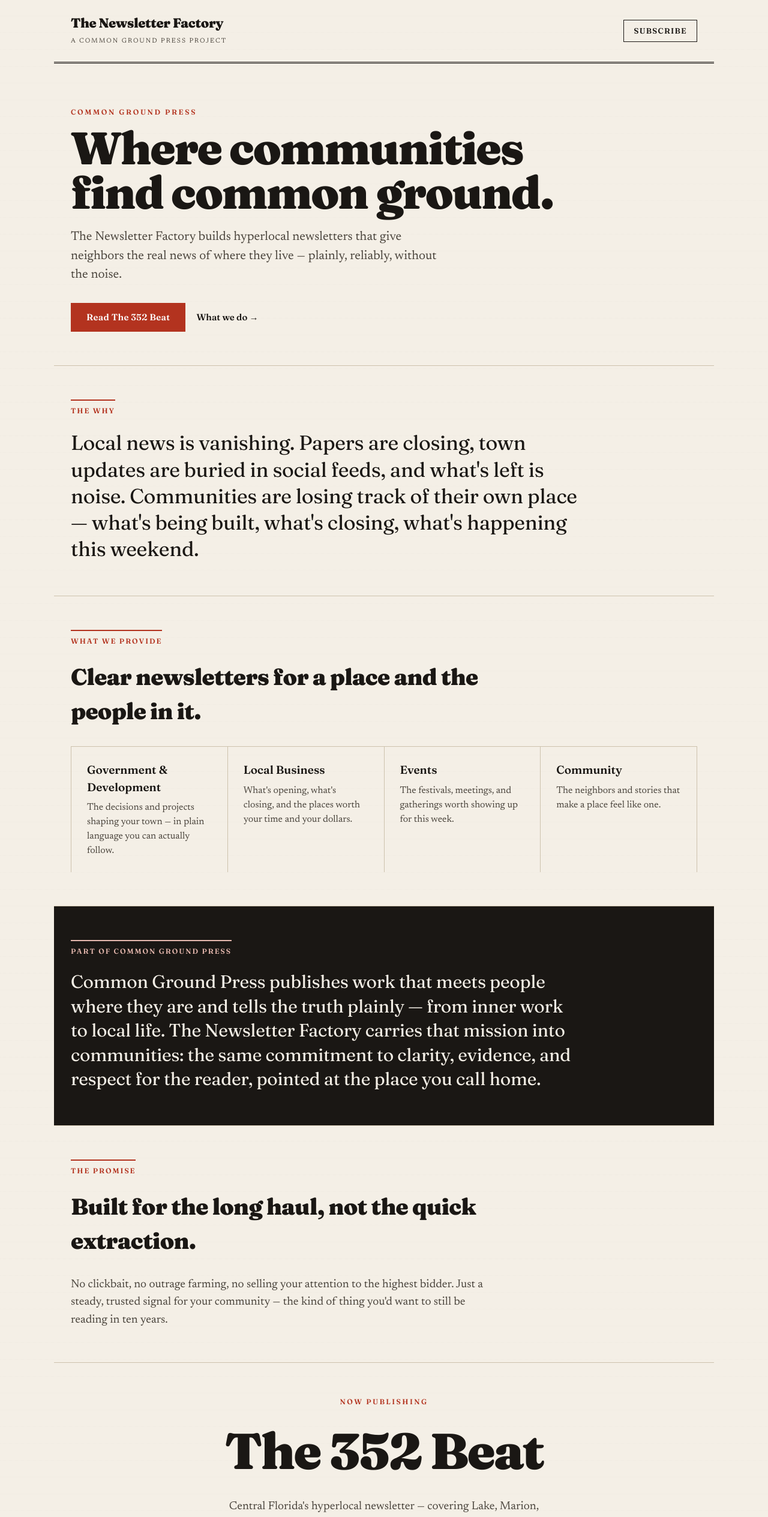
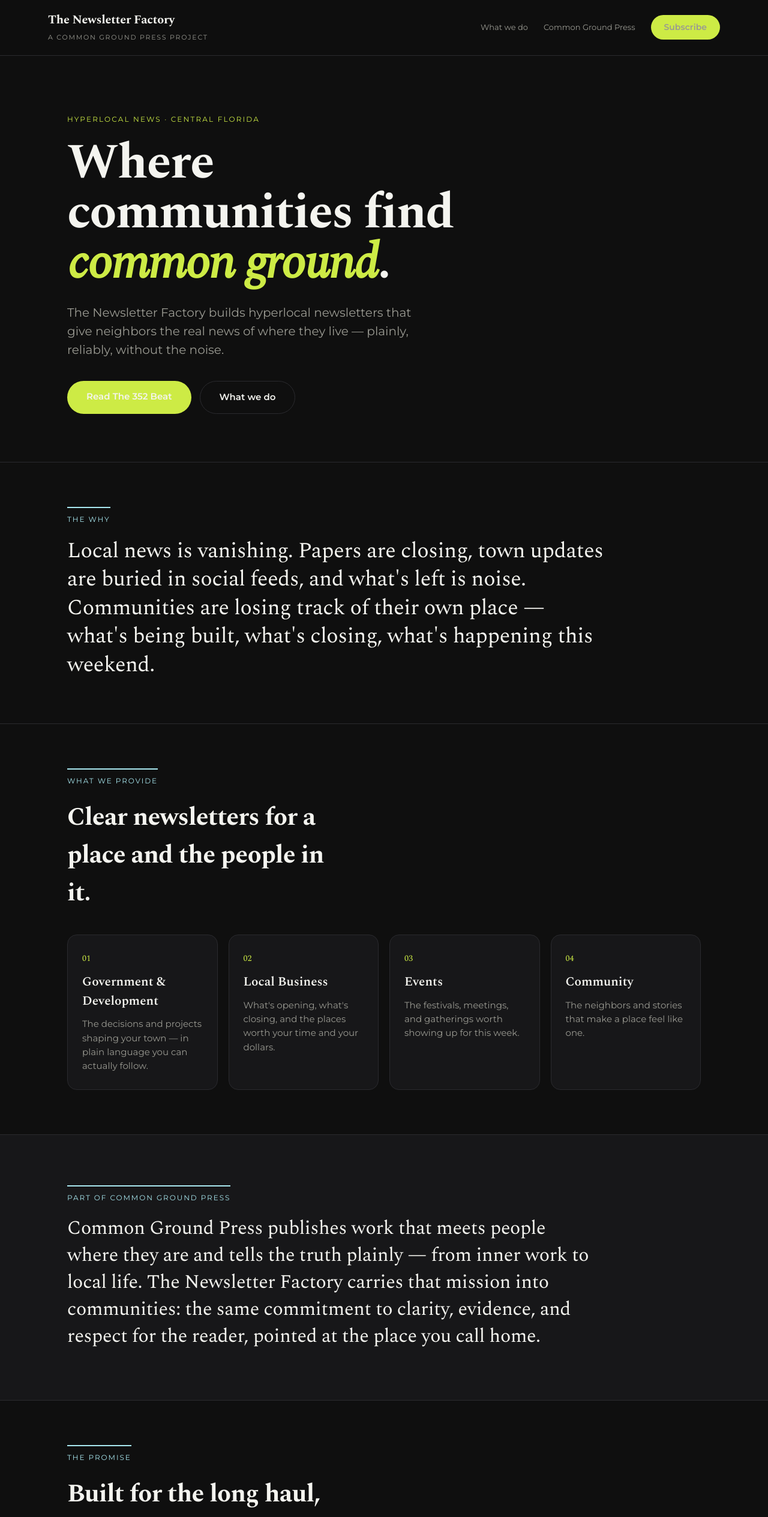
Before and after one commit to terrep263/newsletter-factory, a Next.js app: page / in a window 1280 px wide. Shown: the top 2529 px of the page at 60% size. Built offline with nearby package versions, Linux system fonts and the light colour scheme.

Commit message:
Re-skin public landing in Warta style (Spectral/Montserrat, dark theme, lime/cyan accents) — same content

```diff
--- a/app/globals.css
+++ b/app/globals.css
@@ -1,5 +1,6 @@
 /* Newsletter Factory — editorial / wire-service aesthetic */
 @import url('https://fonts.googleapis.com/css2?family=Fraunces:opsz,wght@9..144,400;9..144,600;9..144,900&family=Newsreader:ital,opsz,wght@0,6..72,400;0,6..72,500;1,6..72,400&display=swap');
+@import url('https://fonts.googleapis.com/css2?family=Spectral:ital,wght@0,400;0,500;0,600;0,700;0,800;1,400&family=Montserrat:wght@400;500;600;700&display=swap');
 
 :root {
   --paper: #f4efe6;
@@ -152,45 +153,75 @@
 .card button, main button { padding:.5rem .85rem; border-radius:6px; border:1px solid var(--ink,#1a1a1a); background:var(--ink,#1a1a1a); color:#fff; }
 @media (max-width:640px){ .form-grid{ grid-template-columns:1fr; } }
 
-/* --- Public landing page --- */
-.landing { max-width: 1100px; margin: 0 auto; }
-.landing-top { display:flex; justify-content:space-between; align-items:center; padding: 22px 28px; border-bottom: 3px double var(--ink); }
-.landing-top .brand-name { font-family:'Fraunces',serif; font-weight:900; font-size:22px; letter-spacing:-0.02em; display:block; }
-.landing-top .brand-sub { font-size:11px; text-transform:uppercase; letter-spacing:0.18em; color:var(--ink-soft); }
-.landing-top .top-cta { font-family:'Fraunces',serif; font-weight:600; font-size:13px; text-transform:uppercase; letter-spacing:0.1em; border:1px solid var(--ink); padding:8px 16px; color:var(--ink); }
-.landing-top .top-cta:hover { background:var(--ink); color:var(--paper); text-decoration:none; }
+/* --- Public landing page (Warta-styled, scoped to .w-landing) --- */
+.w-landing {
+  --w-bg:#0f0f0f; --w-surface:#171719; --w-line:#2a2a2e;
+  --w-text:#f4f4ef; --w-muted:#9a9a92; --w-lime:#cdeb45; --w-cyan:#a9e8f0;
+  background:var(--w-bg); color:var(--w-text);
+  font-family:'Montserrat',system-ui,sans-serif; min-height:100vh;
+}
+.w-landing a { color:inherit; }
+.w-wrap { max-width:1120px; margin:0 auto; padding:0 32px; }
 
-.hero { padding: 72px 28px 56px; border-bottom:1px solid var(--rule); }
-.hero-kicker { font-family:'Fraunces',serif; text-transform:uppercase; letter-spacing:0.22em; font-size:12px; color:var(--press); font-weight:600; margin:0 0 14px; }
-.hero-title { font-family:'Fraunces',serif; font-weight:900; font-size:clamp(40px,7vw,76px); line-height:0.98; letter-spacing:-0.03em; margin:0 0 22px; }
-.hero-lede { font-size:21px; line-height:1.5; max-width:640px; color:var(--ink-soft); margin:0 0 30px; }
-.hero-actions { display:flex; gap:18px; align-items:center; flex-wrap:wrap; }
-.btn-primary { font-family:'Fraunces',serif; font-weight:600; font-size:15px; background:var(--press); color:#fff; padding:13px 26px; letter-spacing:0.02em; }
-.btn-primary:hover { background:var(--press-deep); color:#fff; text-decoration:none; }
-.btn-primary.big { font-size:17px; padding:16px 34px; }
-.btn-text { font-family:'Fraunces',serif; font-weight:600; font-size:15px; color:var(--ink); }
+.w-nav { border-bottom:1px solid var(--w-line); position:sticky; top:0; background:rgba(15,15,15,0.88); backdrop-filter:blur(8px); z-index:10; }
+.w-nav-inner { display:flex; justify-content:space-between; align-items:center; padding:18px 0; }
+.w-brand-name { font-family:'Spectral',serif; font-weight:700; font-size:20px; display:block; letter-spacing:-0.01em; }
+.w-brand-sub { font-size:11px; text-transform:uppercase; letter-spacing:0.16em; color:var(--w-muted); }
+.w-nav-links { display:flex; align-items:center; gap:26px; font-size:13px; }
+.w-nav-links a { text-decoration:none; color:var(--w-muted); }
+.w-nav-links a:hover { color:var(--w-text); text-decoration:none; }
 
-section.why, section.provide, section.promise, section.cgp, section.flagship { padding: 56px 28px; border-bottom:1px solid var(--rule); }
-.rule-label { display:inline-block; font-family:'Fraunces',serif; text-transform:uppercase; letter-spacing:0.16em; font-size:12px; font-weight:600; color:var(--press); border-top:2px solid var(--press); padding-top:8px; margin-bottom:22px; }
-.rule-label.light { color:#e7b9af; border-color:#e7b9af; }
-.big-statement { font-family:'Fraunces',serif; font-weight:400; font-size:clamp(24px,3.4vw,34px); line-height:1.3; letter-spacing:-0.01em; max-width:860px; margin:0; }
-.block-head { font-family:'Fraunces',serif; font-weight:900; font-size:clamp(26px,4vw,38px); letter-spacing:-0.02em; margin:0 0 30px; max-width:760px; }
+.w-pill { display:inline-block; border-radius:999px; padding:10px 22px; font-family:'Montserrat',sans-serif; font-weight:600; font-size:14px; text-decoration:none; cursor:pointer; transition:transform .12s ease, background .2s ease; }
+.w-pill:hover { text-decoration:none; }
+.w-pill.w-lg { padding:15px 32px; font-size:15px; }
+.w-pill-lime { background:var(--w-lime); color:#15170a; }
+.w-pill-lime:hover { background:#dbf65a; transform:translateY(-1px); }
+.w-pill-ghost { border:1px solid var(--w-line); color:var(--w-text); }
+.w-pill-ghost:hover { border-color:var(--w-text); }
+.w-pill-dark { background:#0f0f0f; color:var(--w-lime); }
+.w-pill-dark:hover { background:#000; transform:translateY(-1px); }
 
-.pillars { display:grid; grid-template-columns:repeat(auto-fit,minmax(230px,1fr)); gap:0; border-left:1px solid var(--rule); }
-.pillar { padding:24px 26px; border-right:1px solid var(--rule); border-top:1px solid var(--rule); }
-.pillar h3 { font-family:'Fraunces',serif; font-weight:600; font-size:19px; margin:0 0 8px; }
-.pillar p { margin:0; color:var(--ink-soft); font-size:16px; }
+.w-eyebrow { display:inline-block; font-size:12px; text-transform:uppercase; letter-spacing:0.18em; color:var(--w-lime); margin-bottom:22px; }
+.w-label { display:inline-block; font-size:12px; text-transform:uppercase; letter-spacing:0.16em; color:var(--w-cyan); margin-bottom:20px; padding-top:10px; border-top:2px solid var(--w-cyan); }
+.w-hl { color:var(--w-lime); font-style:italic; }
 
-.cgp { background:var(--ink); color:var(--paper); }
-.cgp-body { font-family:'Fraunces',serif; font-size:clamp(22px,3vw,30px); font-weight:400; line-height:1.35; letter-spacing:-0.01em; max-width:840px; margin:0; color:#f4efe6; }
+.w-hero { padding:92px 0 80px; border-bottom:1px solid var(--w-line); }
+.w-hero-title { font-family:'Spectral',serif; font-weight:800; font-size:clamp(44px,7vw,82px); line-height:1.02; letter-spacing:-0.02em; margin:0 0 26px; max-width:15ch; }
+.w-lede { font-size:20px; line-height:1.55; color:var(--w-muted); max-width:620px; margin:0 0 36px; }
+.w-hero-cta { display:flex; gap:14px; flex-wrap:wrap; }
 
-.promise-body { font-size:19px; line-height:1.55; max-width:720px; color:var(--ink-soft); margin:0; }
+.w-why, .w-provide, .w-promise { padding:74px 0; border-bottom:1px solid var(--w-line); }
+.w-statement { font-family:'Spectral',serif; font-weight:400; font-size:clamp(24px,3.4vw,36px); line-height:1.32; letter-spacing:-0.01em; max-width:900px; margin:0; }
+.w-h2 { font-family:'Spectral',serif; font-weight:700; font-size:clamp(28px,4vw,42px); letter-spacing:-0.02em; margin:0 0 38px; max-width:20ch; }
 
-.flagship { text-align:center; padding:80px 28px; }
-.flag-kicker { font-family:'Fraunces',serif; text-transform:uppercase; letter-spacing:0.2em; font-size:12px; color:var(--press); font-weight:600; margin:0 0 10px; }
-.flag-title { font-family:'Fraunces',serif; font-weight:900; font-size:clamp(44px,8vw,84px); letter-spacing:-0.03em; margin:0 0 16px; }
-.flag-sub { font-size:19px; color:var(--ink-soft); max-width:580px; margin:0 auto 34px; }
+.w-cards { display:grid; grid-template-columns:repeat(auto-fit,minmax(240px,1fr)); gap:18px; }
+.w-card { background:var(--w-surface); border:1px solid var(--w-line); border-radius:16px; padding:28px 24px; transition:border-color .2s ease, transform .15s ease; }
+.w-card:hover { border-color:var(--w-lime); transform:translateY(-3px); }
+.w-num { font-family:'Spectral',serif; font-size:14px; color:var(--w-lime); display:block; margin-bottom:14px; }
+.w-card h3 { font-family:'Spectral',serif; font-weight:600; font-size:21px; margin:0 0 10px; }
+.w-card p { color:var(--w-muted); font-size:15px; line-height:1.55; margin:0; }
 
-.landing-foot { display:flex; justify-content:space-between; align-items:center; padding:24px 28px; font-size:12px; text-transform:uppercase; letter-spacing:0.08em; color:var(--ink-soft); flex-wrap:wrap; gap:10px; }
-.landing-foot .staff { color:var(--ink-soft); }
-@media (max-width:640px){ .hero{ padding:48px 22px 40px; } .pillars{ border-left:none; } .pillar{ border-left:1px solid var(--rule); } }
+.w-cgp { padding:84px 0; background:var(--w-surface); border-bottom:1px solid var(--w-line); }
+.w-label-dark { color:var(--w-cyan); border-color:var(--w-cyan); }
+.w-cgp-body { font-family:'Spectral',serif; font-size:clamp(22px,3vw,32px); font-weight:400; line-height:1.4; letter-spacing:-0.01em; max-width:880px; margin:0; }
+
+.w-promise-body { font-size:18px; line-height:1.6; color:var(--w-muted); max-width:720px; margin:0; }
+
+.w-flag { background:var(--w-lime); color:#15170a; padding:100px 0; }
+.w-flag-inner { text-align:center; }
+.w-eyebrow-dark { color:#3a4012; }
+.w-flag-title { font-family:'Spectral',serif; font-weight:800; font-size:clamp(48px,9vw,96px); letter-spacing:-0.03em; margin:0 0 18px; line-height:1; }
+.w-flag-sub { font-size:19px; line-height:1.5; max-width:560px; margin:0 auto 36px; color:#2c300f; }
+
+.w-foot { background:var(--w-bg); padding:30px 0; }
+.w-foot-inner { display:flex; justify-content:space-between; align-items:center; flex-wrap:wrap; gap:12px; font-size:12px; text-transform:uppercase; letter-spacing:0.08em; color:var(--w-muted); }
+.w-foot-inner a { color:var(--w-muted); text-decoration:none; }
+.w-foot-inner a:hover { color:var(--w-text); }
+
+@media (max-width:640px){
+  .w-wrap{ padding:0 20px; }
+  .w-nav-links a:not(.w-pill){ display:none; }
+  .w-hero{ padding:60px 0 56px; }
+  .w-why,.w-provide,.w-promise,.w-cgp{ padding:56px 0; }
+  .w-flag{ padding:72px 0; }
+}
--- a/app/page.tsx
+++ b/app/page.tsx
@@ -12,95 +12,121 @@
 
 export default function Landing() {
   return (
-    <div className="landing">
-      <header className="landing-top">
-        <div className="brand">
-          <span className="brand-name">The Newsletter Factory</span>
-          <span className="brand-sub">A Common Ground Press project</span>
+    <div className="w-landing">
+      <nav className="w-nav">
+        <div className="w-wrap w-nav-inner">
+          <div className="w-brand">
+            <span className="w-brand-name">The Newsletter Factory</span>
+            <span className="w-brand-sub">A Common Ground Press project</span>
           </div>
-        <a className="top-cta" href={SUBSCRIBE_URL}>Subscribe</a>
-      </header>
+          <div className="w-nav-links">
+            <a href="#what">What we do</a>
+            <a href="#cgp">Common Ground Press</a>
+            <a className="w-pill w-pill-lime" href={SUBSCRIBE_URL}>Subscribe</a>
+          </div>
+        </div>
+      </nav>
 
-      <section className="hero">
-        <p className="hero-kicker">Common Ground Press</p>
-        <h1 className="hero-title">Where communities<br />find common ground.</h1>
-        <p className="hero-lede">
+      <header className="w-hero">
+        <div className="w-wrap">
+          <span className="w-eyebrow">Hyperlocal news · Central Florida</span>
+          <h1 className="w-hero-title">
+            Where communities find <span className="w-hl">common ground</span>.
+          </h1>
+          <p className="w-lede">
             The Newsletter Factory builds hyperlocal newsletters that give neighbors
             the real news of where they live — plainly, reliably, without the noise.
           </p>
-        <div className="hero-actions">
-          <a className="btn-primary" href={SUBSCRIBE_URL}>Read The 352 Beat</a>
-          <a className="btn-text" href="#what">What we do →</a>
+          <div className="w-hero-cta">
+            <a className="w-pill w-pill-lime w-lg" href={SUBSCRIBE_URL}>Read The 352 Beat</a>
+            <a className="w-pill w-pill-ghost w-lg" href="#what">What we do</a>
           </div>
-      </section>
+        </div>
+      </header>
 
-      <section className="why">
-        <span className="rule-label">The why</span>
-        <p className="big-statement">
+      <section className="w-why">
+        <div className="w-wrap">
+          <span className="w-label">The why</span>
+          <p className="w-statement">
             Local news is vanishing. Papers are closing, town updates are buried in
             social feeds, and what's left is noise. Communities are losing track of
             their own place — what's being built, what's closing, what's happening
             this weekend.
           </p>
+        </div>
       </section>
 
-      <section id="what" className="provide">
-        <span className="rule-label">What we provide</span>
-        <h2 className="block-head">Clear newsletters for a place and the people in it.</h2>
-        <div className="pillars">
-          <div className="pillar">
+      <section id="what" className="w-provide">
+        <div className="w-wrap">
+          <span className="w-label">What we provide</span>
+          <h2 className="w-h2">Clear newsletters for a place and the people in it.</h2>
+          <div className="w-cards">
+            <article className="w-card">
+              <span className="w-num">01</span>
               <h3>Government &amp; Development</h3>
               <p>The decisions and projects shaping your town — in plain language you can actually follow.</p>
-          </div>
-          <div className="pillar">
+            </article>
+            <article className="w-card">
+              <span className="w-num">02</span>
               <h3>Local Business</h3>
               <p>What's opening, what's closing, and the places worth your time and your dollars.</p>
-          </div>
-          <div className="pillar">
+            </article>
+            <article className="w-card">
+              <span className="w-num">03</span>
               <h3>Events</h3>
               <p>The festivals, meetings, and gatherings worth showing up for this week.</p>
-          </div>
-          <div className="pillar">
+            </article>
+            <article className="w-card">
+              <span className="w-num">04</span>
               <h3>Community</h3>
               <p>The neighbors and stories that make a place feel like one.</p>
+            </article>
           </div>
         </div>
       </section>
 
-      <section className="cgp">
-        <span className="rule-label light">Part of Common Ground Press</span>
-        <p className="cgp-body">
+      <section id="cgp" className="w-cgp">
+        <div className="w-wrap">
+          <span className="w-label w-label-dark">Part of Common Ground Press</span>
+          <p className="w-cgp-body">
             Common Ground Press publishes work that meets people where they are and
             tells the truth plainly — from inner work to local life. The Newsletter
             Factory carries that mission into communities: the same commitment to
             clarity, evidence, and respect for the reader, pointed at the place you
             call home.
           </p>
+        </div>
       </section>
 
-      <section className="promise">
-        <span className="rule-label">The promise</span>
-        <h2 className="block-head">Built for the long haul, not the quick extraction.</h2>
-        <p className="promise-body">
+      <section className="w-promise">
+        <div className="w-wrap">
+          <span className="w-label">The promise</span>
+          <h2 className="w-h2">Built for the long haul, not the quick extraction.</h2>
+          <p className="w-promise-body">
             No clickbait, no outrage farming, no selling your attention to the highest
             bidder. Just a steady, trusted signal for your community — the kind of thing
             you'd want to still be reading in ten years.
           </p>
+        </div>
       </section>
 
-      <section id="subscribe" className="flagship">
-        <p className="flag-kicker">Now publishing</p>
-        <h2 className="flag-title">The 352 Beat</h2>
-        <p className="flag-sub">
+      <section id="subscribe" className="w-flag">
+        <div className="w-wrap w-flag-inner">
+          <span className="w-eyebrow w-eyebrow-dark">Now publishing</span>
+          <h2 className="w-flag-title">The 352 Beat</h2>
+          <p className="w-flag-sub">
             Central Florida's hyperlocal newsletter — covering Lake, Marion, Sumter,
             Alachua, Citrus, and Hernando counties.
           </p>
-        <a className="btn-primary big" href={SUBSCRIBE_URL}>Subscribe free</a>
+          <a className="w-pill w-pill-dark w-lg" href={SUBSCRIBE_URL}>Subscribe free</a>
+        </div>
       </section>
 
-      <footer className="landing-foot">
+      <footer className="w-foot">
+        <div className="w-wrap w-foot-inner">
           <span>Common Ground Press · an ATLV Solutions project</span>
-        <a href="/desk" className="staff">Staff login</a>
+          <a href="/desk">Staff login</a>
+        </div>
       </footer>
     </div>
   );
```
Lines whose indentation alone changed are shown as unchanged.
